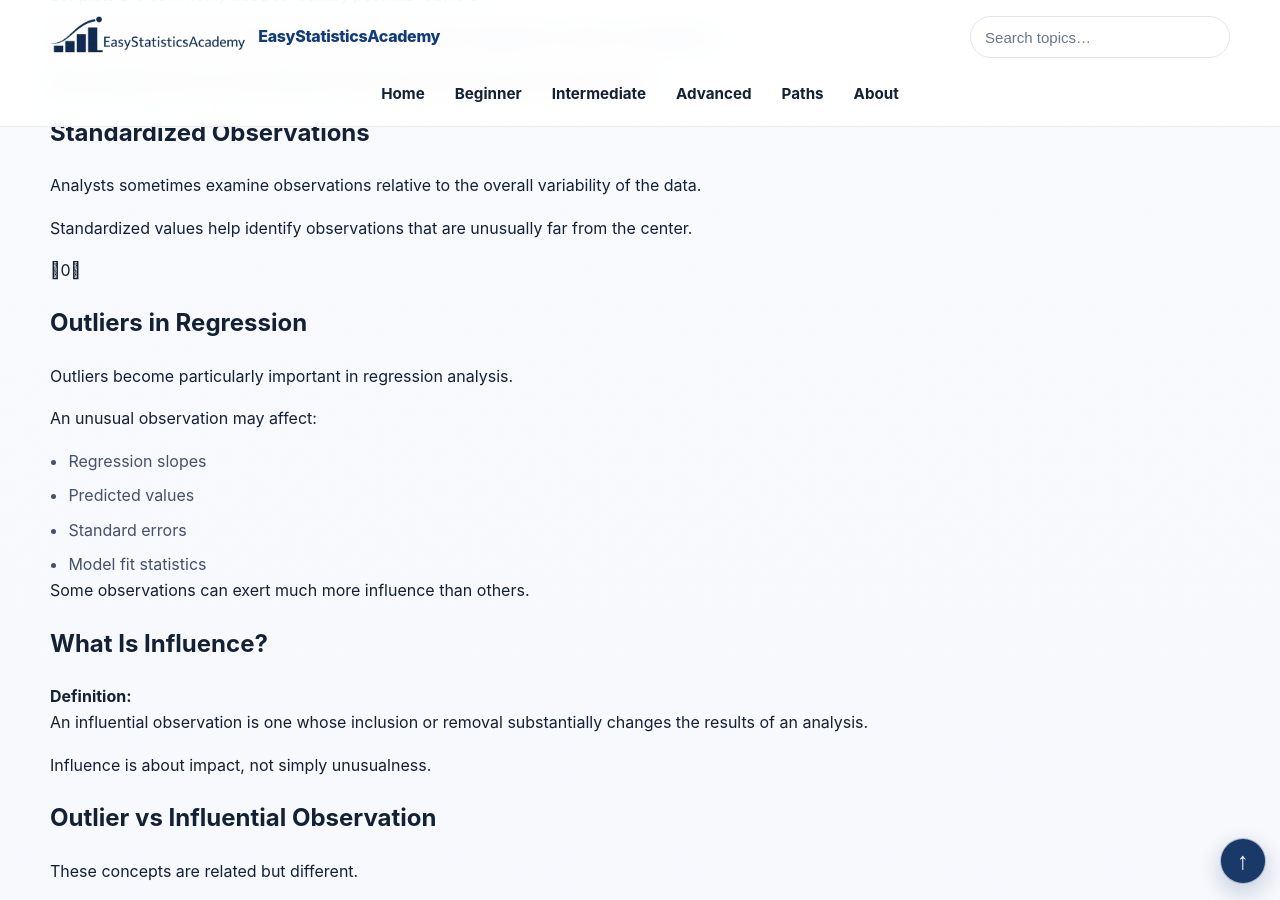
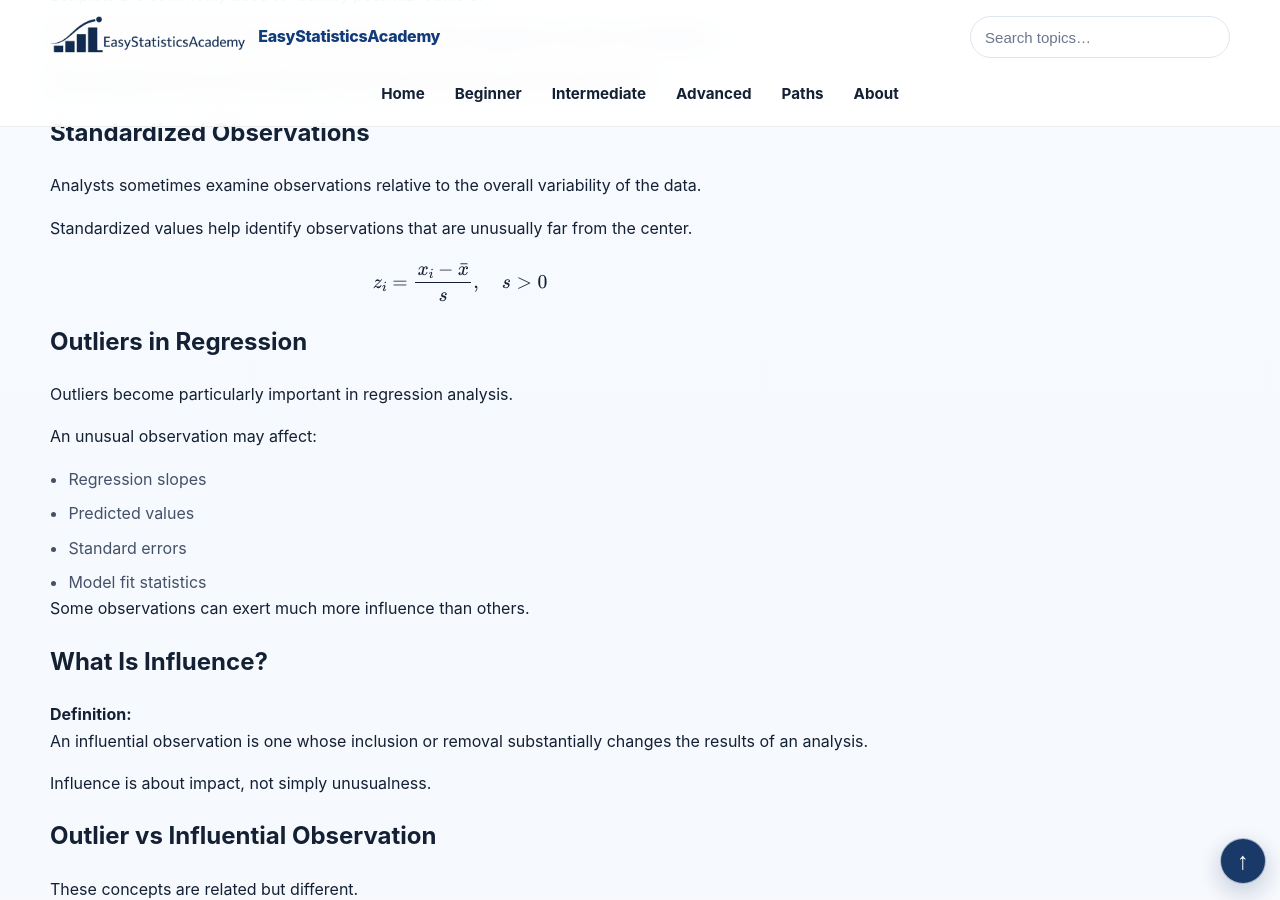
Before and after one commit to ammar-homaida-statistics/easystatisticsacademy, a Jekyll site: the page built from inference/assumptions-robustness/outliers-and-influence/index.md, in a window 1280 px wide and 900 px high, scrolled down 2768 px. Built offline with Jekyll 4.4.1, drawn with Linux system fonts in a browser that asks for light colours.

Commit message:
Restore verified mathematical expression in outliers-and-influence

```diff
--- a/inference/assumptions-robustness/outliers-and-influence/index.md
+++ b/inference/assumptions-robustness/outliers-and-influence/index.md
@@ -265,7 +265,11 @@ sidebar: false
       Standardized values help identify observations that are unusually far from the center.
     </p>
 
-    0
+
+    \[
+    z_i=\frac{x_i-\bar x}{s},\quad s>0
+    \]
+
 
     <h2>Outliers in Regression</h2>
 
```
